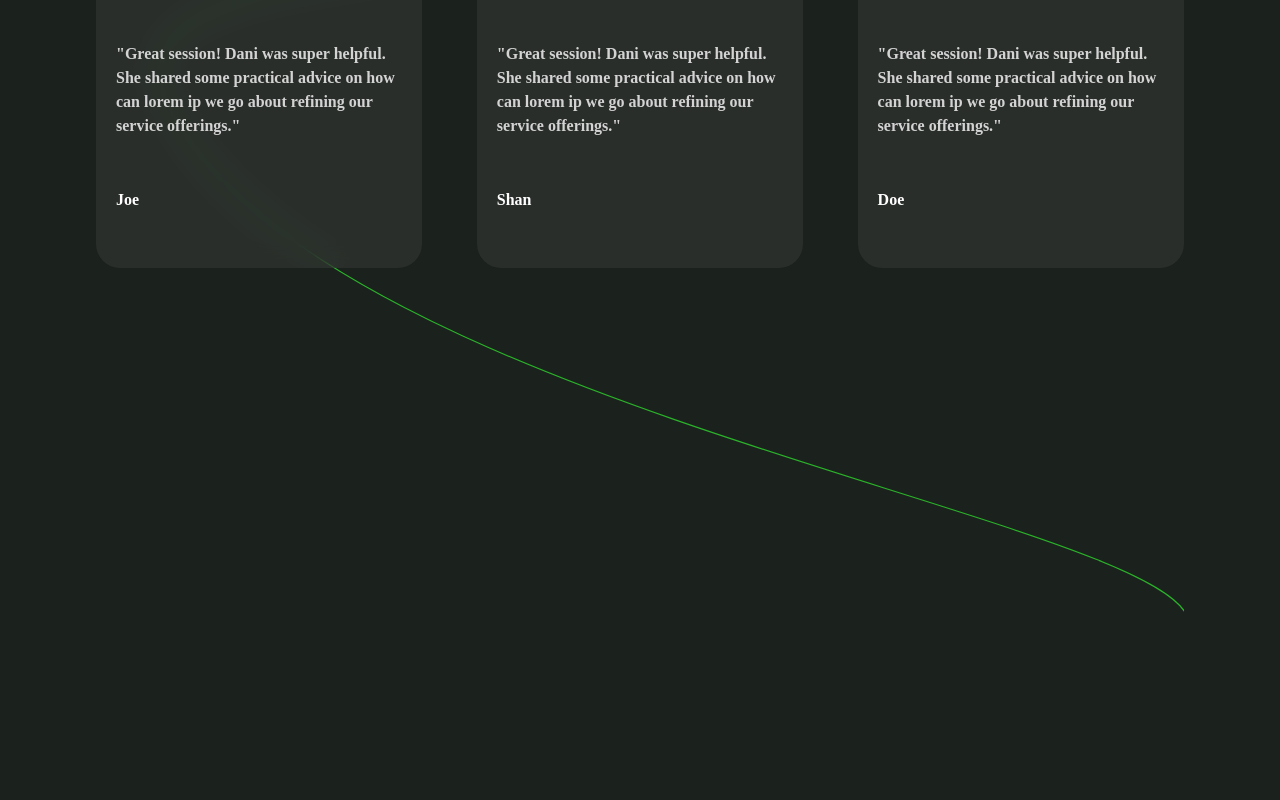
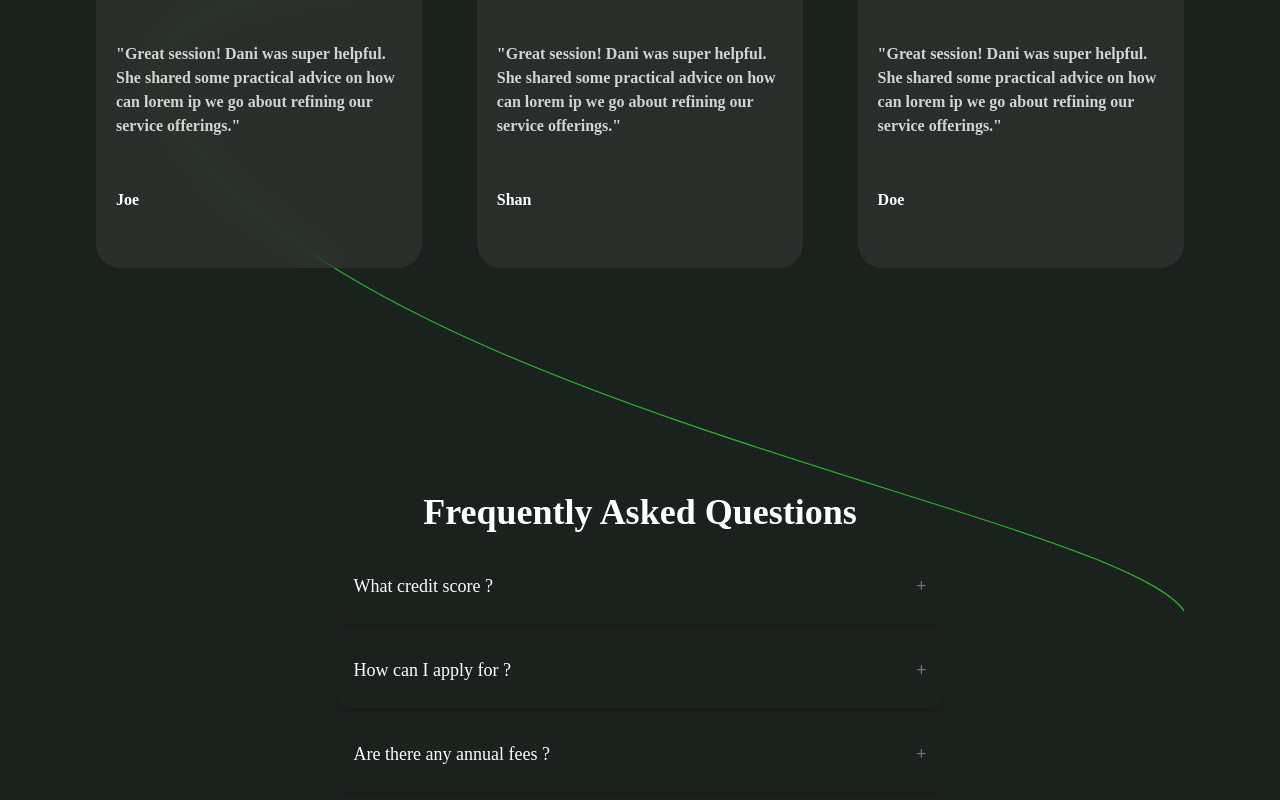
Before and after one commit to Yunis003/GreenBank-NextJS, a Next.js app: page / in a window 1280 px wide. Shown: the part 3250-4050 px from the top of the page. Before the commit the page ends 3871 px from the top, so only its background shows below. Built offline with nearby package versions, Linux system fonts and the light colour scheme; a web font is replaced by a local one.

Commit message:
FAQ Section and Functionality

```diff
--- /dev/null
+++ b/src/app/Components/FAQ.jsx
@@ -0,0 +1,44 @@
+'use client';
+import React, { useState } from "react";
+
+const faqs = [
+  { question: "What credit score ?", answer: ":)" },
+  { question: " How can I apply for ?", answer: ":)" },
+  { question: "Are there any annual fees ?", answer: ":)" },
+];
+
+const FAQ = () => {
+  const [openIndex, setOpenIndex] = useState(null);
+
+  const toggleFAQ = (index) => {
+    setOpenIndex(openIndex === index ? null : index);
+  };
+
+  return (
+    <div className="w-[60%] mx-auto mt-10 p-6 rounded-lg shadow-lg z-30">
+      <h2 className="text-4xl font-bold text-center mb-6">Frequently Asked Questions</h2>
+      <div className="space-y-4">
+        {faqs.map((faq, index) => (
+          <div key={index} className=" p-4 rounded-lg shadow-md">
+            <button
+              onClick={() => toggleFAQ(index)}
+              className="w-full flex justify-between items-center text-lg font-medium"
+            >
+              {faq.question}
+              <span className="text-gray-500">{openIndex === index ? "−" : "+"}</span>
+            </button>
+            <div
+              className={`mt-2 text-gray-700 transition-all duration-300 ${
+                openIndex === index ? "max-h-40 opacity-100" : "max-h-0 opacity-0 overflow-hidden"
+              }`}
+            >
+              {faq.answer}
+            </div>
+          </div>
+        ))}
+      </div>
+    </div>
+  );
+};
+
+export default FAQ;
--- a/src/app/Components/Find.jsx
+++ b/src/app/Components/Find.jsx
@@ -8,11 +8,11 @@ const Find = () => {
 
     useEffect(() => {
         const handleResize = () => {
-            setIsExpanded(window.innerWidth > 2000);
+            setIsExpanded(window.innerWidth > 1600);
         };
 
         const handleScroll = () => {
-            setIsScrolled(window.scrollY > 2000);
+            setIsScrolled(window.scrollY > 1600);
         };
 
         window.addEventListener("resize", handleResize);
--- a/src/app/page.js
+++ b/src/app/page.js
@@ -7,6 +7,7 @@ import Personalize from "./Components/Personalize";
 import Statistics from "./Components/Statistics";
 import Image from 'next/image';
 import Comments from "./Components/Comments";
+import FAQ from "./Components/FAQ";
 
 export default function Home() {
   return (
@@ -20,6 +21,7 @@ export default function Home() {
       <Personalize />
       <Find />
       <Comments />
+      <FAQ />
     </div>
   );
 }
```
